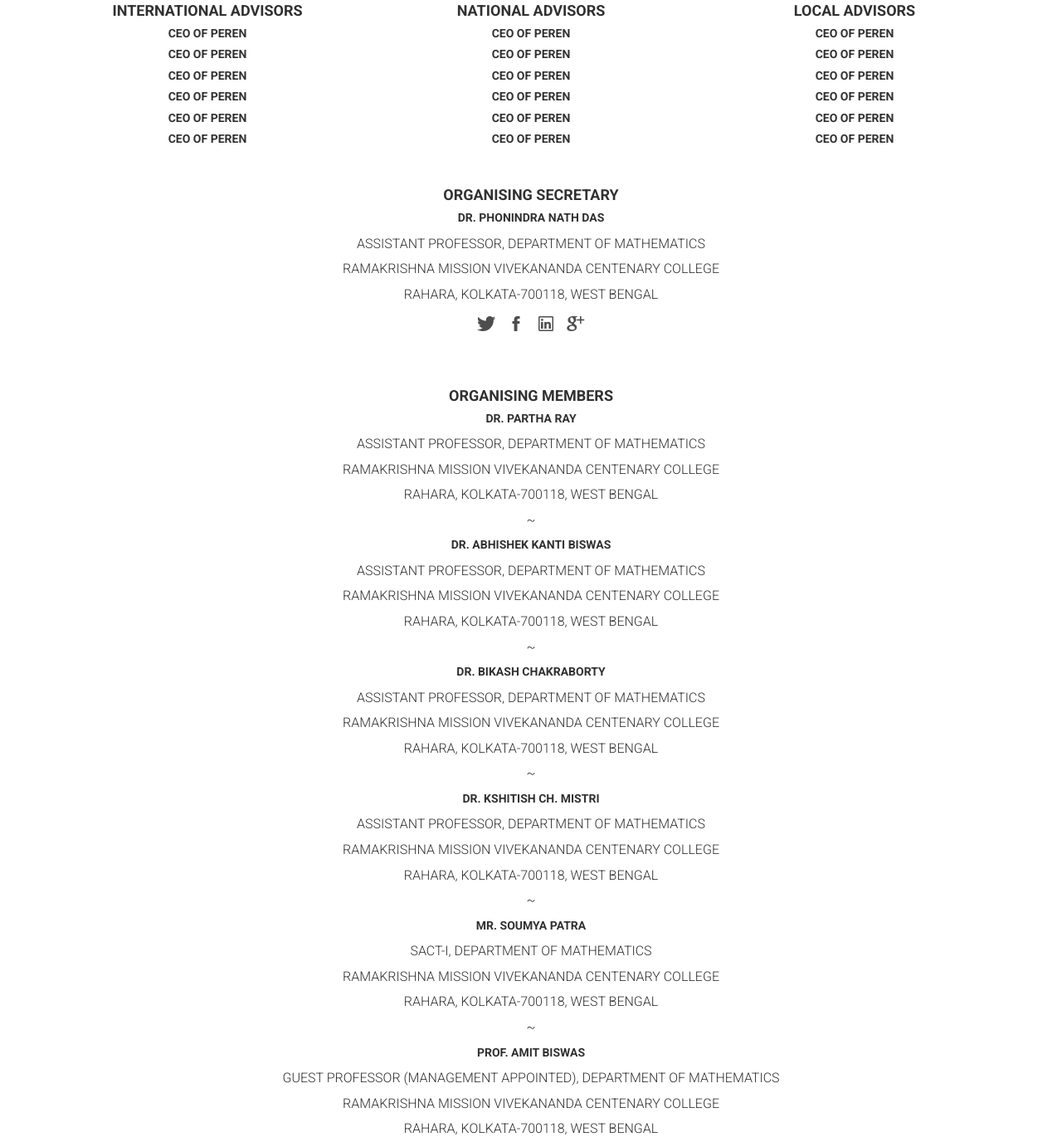
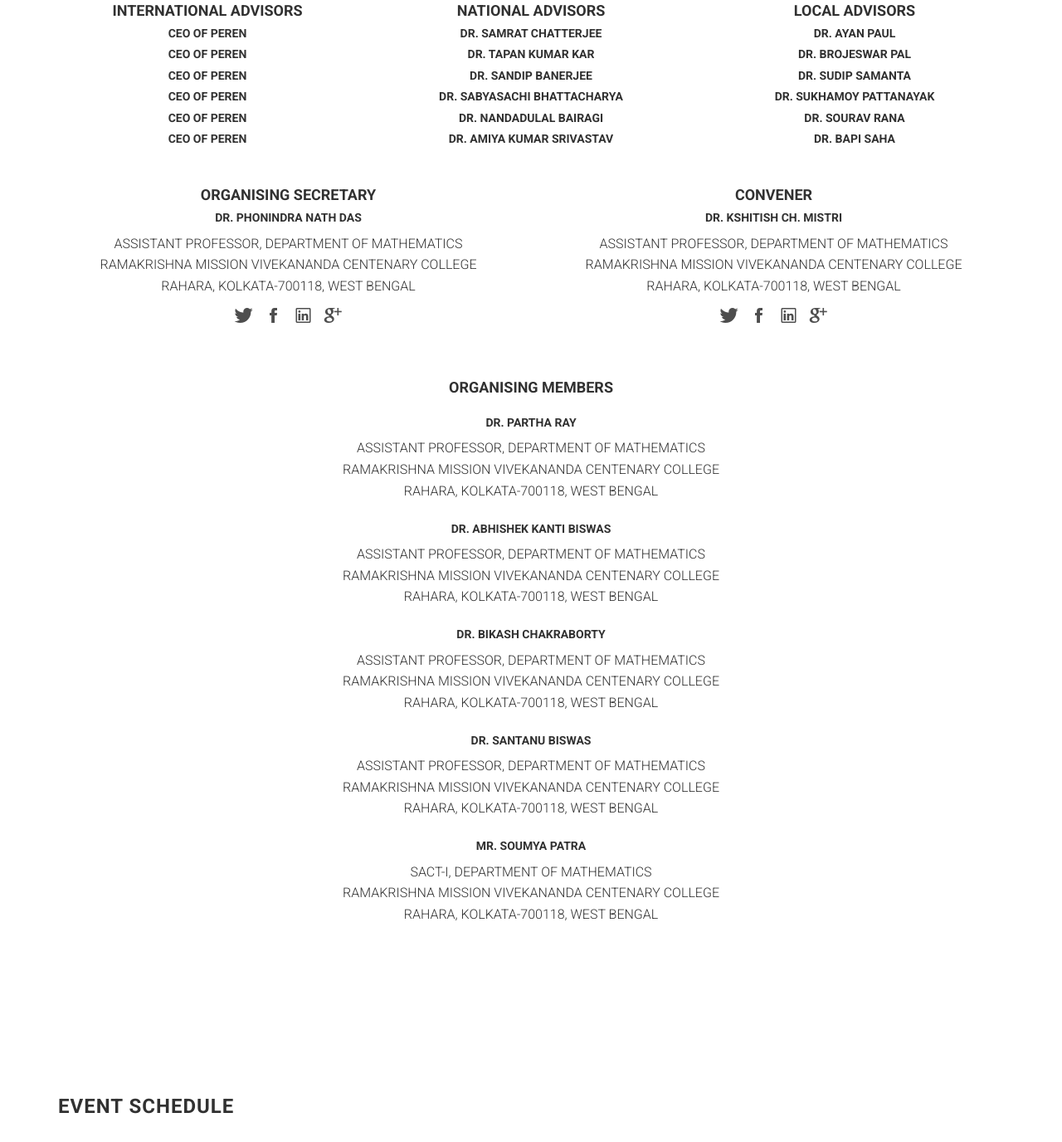
Before and after one commit to icamsa/icamsa.github.io, a website: page index.html in a window 1280 px wide. Shown: the part 3666-5042 px from the top of the page at 83% size. Drawn offline with Linux system fonts and the light colour scheme; files whose address does not match are found by name.

Commit message:
Update index.html

```diff
--- a/index.html
+++ b/index.html
@@ -5,7 +5,8 @@
     <meta http-equiv="X-UA-Compatible" content="IE=edge">
     <meta name="viewport" content="width=device-width, initial-scale=1">
 
-    <title>Conference</title>
+    <title>ICAMSA 2026</title>
+    <link rel="icon" type="image/png" href="assets/images/logo.png">
 
     <!-- css -->
     <link rel="stylesheet" href="bower_components/bootstrap/dist/css/bootstrap.min.css">
@@ -365,12 +366,12 @@
 
                         <h4>National Advisors</h4>
 
-                        <h5>CEO of Peren</h5>
-                        <h5>CEO of Peren</h5>
-                        <h5>CEO of Peren</h5>
-                        <h5>CEO of Peren</h5>
-                        <h5>CEO of Peren</h5>
-                        <h5>CEO of Peren</h5>
+                        <h5>Dr. Samrat Chatterjee</h5>
+                        <h5>Dr. Tapan Kumar Kar</h5>
+                        <h5>Dr. Sandip Banerjee</h5>
+                        <h5>Dr. Sabyasachi Bhattacharya</h5>
+                        <h5>Dr. Nandadulal Bairagi</h5>
+                        <h5>Dr. Amiya Kumar Srivastav</h5>
 
                     </div>
                 </div>
@@ -380,19 +381,19 @@
 
                         <h4>Local Advisors</h4>
 
-                        <h5>CEO of Peren</h5>
-                        <h5>CEO of Peren</h5>
-                        <h5>CEO of Peren</h5>
-                        <h5>CEO of Peren</h5>
-                        <h5>CEO of Peren</h5>
-                        <h5>CEO of Peren</h5>
+                        <h5>Dr. Ayan Paul</h5>
+                        <h5>Dr. Brojeswar Pal</h5>
+                        <h5>Dr. Sudip Samanta</h5>
+                        <h5>Dr. Sukhamoy Pattanayak</h5>
+                        <h5>Dr. Sourav Rana</h5>
+                        <h5>Dr. Bapi Saha</h5>
 
                     </div>
                 </div>
             </div>
 
             <div class="row">
-                <div class="col-md-20">
+                <div class="col-md-6">
 
                     <div class="speaker">
 
@@ -400,9 +401,9 @@
                         <h4>Organising Secretary</h4>
 
                         <h5>Dr. Phonindra Nath Das</h5>
-                        <p>Assistant Professor, Department of Mathematics</p>
-                        <p>Ramakrishna Mission Vivekananda Centenary College</p>
-                        <p>Rahara, Kolkata-700118, West Bengal</p>
+                        <p>Assistant Professor, Department of Mathematics<br>
+                        Ramakrishna Mission Vivekananda Centenary College<br>
+                        Rahara, Kolkata-700118, West Bengal<br></p>
 
                         <ul class="social-block">
                             <li><a href=""><i class="ion-social-twitter"></i></a></li>
@@ -412,6 +413,30 @@
                         </ul>
 
                     </div>
+
+                </div>
+
+                <div class="col-md-6">
+
+                    <div class="speaker">
+
+                        <h4> </h4>
+                        <h4>Convener</h4>
+
+                        <h5>Dr. Kshitish Ch. Mistri</h5>
+                        <p>Assistant Professor, Department of Mathematics<br>
+                        Ramakrishna Mission Vivekananda Centenary College<br>
+                        Rahara, Kolkata-700118, West Bengal<br></p>
+
+                        <ul class="social-block">
+                            <li><a href=""><i class="ion-social-twitter"></i></a></li>
+                            <li><a href=""><i class="ion-social-facebook"></i></a></li>
+                            <li><a href=""><i class="ion-social-linkedin-outline"></i></a></li>
+                            <li><a href=""><i class="ion-social-googleplus"></i></a></li>
+                        </ul>
+
+                    </div>
+
                 </div>
 
 
@@ -424,40 +449,31 @@
 
                         <h4>Organising Members</h4>
 
-                        <h5>Dr. Partha Ray</h5>
-                        <p>Assistant Professor, Department of Mathematics</p>
-                        <p>Ramakrishna Mission Vivekananda Centenary College</p>
-                        <p>Rahara, Kolkata-700118, West Bengal</p>
-                        <p>~</p>
+                        <h5><br>Dr. Partha Ray</h5>
+                        <p>Assistant Professor, Department of Mathematics<br>
+                        Ramakrishna Mission Vivekananda Centenary College<br>
+                        Rahara, Kolkata-700118, West Bengal<br></p>
 
-                        <h5>Dr. Abhishek Kanti Biswas</h5>
-                        <p>Assistant Professor, Department of Mathematics</p>
-                        <p>Ramakrishna Mission Vivekananda Centenary College</p>
-                        <p>Rahara, Kolkata-700118, West Bengal</p>
-                        <p>~</p>
+                        <h5><br>Dr. Abhishek Kanti Biswas</h5>
+                        <p>Assistant Professor, Department of Mathematics<br>
+                        Ramakrishna Mission Vivekananda Centenary College<br>
+                        Rahara, Kolkata-700118, West Bengal<br></p>
 
-                        <h5>Dr. Bikash Chakraborty</h5>
-                        <p>Assistant Professor, Department of Mathematics</p>
-                        <p>Ramakrishna Mission Vivekananda Centenary College</p>
-                        <p>Rahara, Kolkata-700118, West Bengal</p>
-                        <p>~</p>
+                        <h5><br>Dr. Bikash Chakraborty</h5>
+                        <p>Assistant Professor, Department of Mathematics<br>
+                        Ramakrishna Mission Vivekananda Centenary College<br>
+                        Rahara, Kolkata-700118, West Bengal<br></p>
 
-                        <h5>Dr. Kshitish Ch. Mistri</h5>
-                        <p>Assistant Professor, Department of Mathematics</p>
-                        <p>Ramakrishna Mission Vivekananda Centenary College</p>
-                        <p>Rahara, Kolkata-700118, West Bengal</p>
-                        <p>~</p>
+                        <h5><br>Dr. Santanu Biswas</h5>
+                        <p>Assistant Professor, Department of Mathematics<br>
+                        Ramakrishna Mission Vivekananda Centenary College<br>
+                        Rahara, Kolkata-700118, West Bengal<br></p>
 
-                        <h5>Mr. Soumya Patra</h5>
-                        <p>SACT-I, Department of Mathematics</p>
-                        <p>Ramakrishna Mission Vivekananda Centenary College</p>
-                        <p>Rahara, Kolkata-700118, West Bengal</p>
-                        <p>~</p>
 
-                        <h5>Prof. Amit Biswas</h5>
-                        <p>Guest Professor (Management Appointed), Department of Mathematics</p>
-                        <p>Ramakrishna Mission Vivekananda Centenary College</p>
-                        <p>Rahara, Kolkata-700118, West Bengal</p>
+                        <h5><br>Mr. Soumya Patra</h5>
+                        <p>SACT-I, Department of Mathematics<br>
+                        Ramakrishna Mission Vivekananda Centenary College<br>
+                        Rahara, Kolkata-700118, West Bengal<br></p>
 
                     </div>
                 </div>
```
